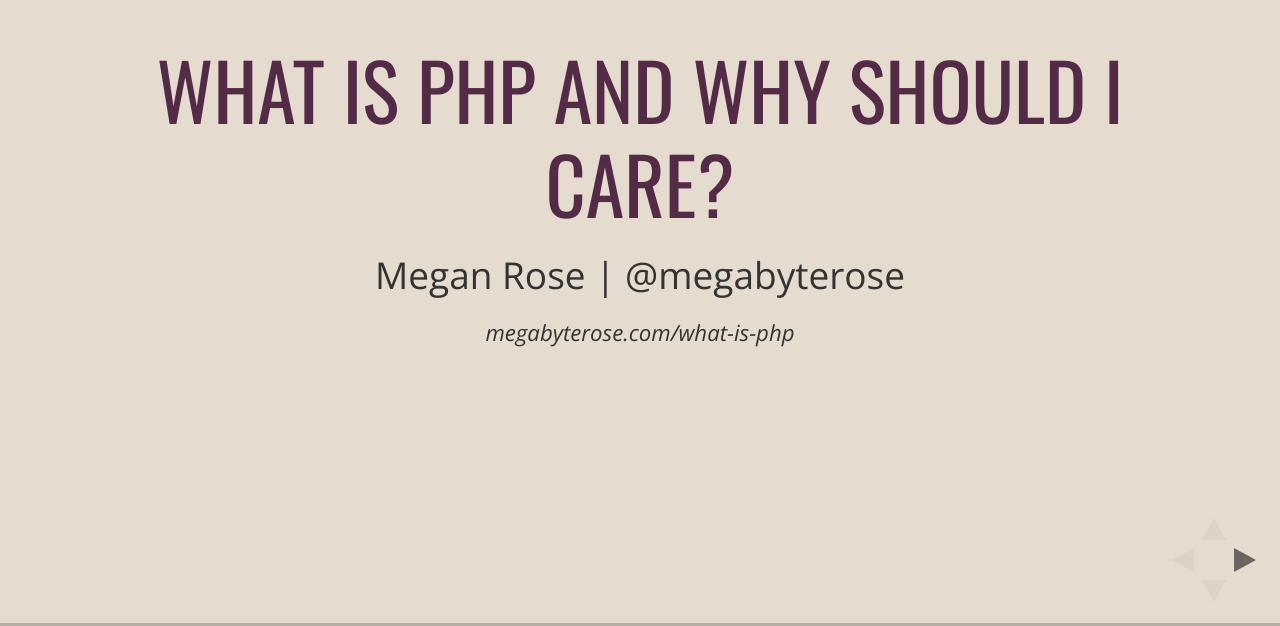
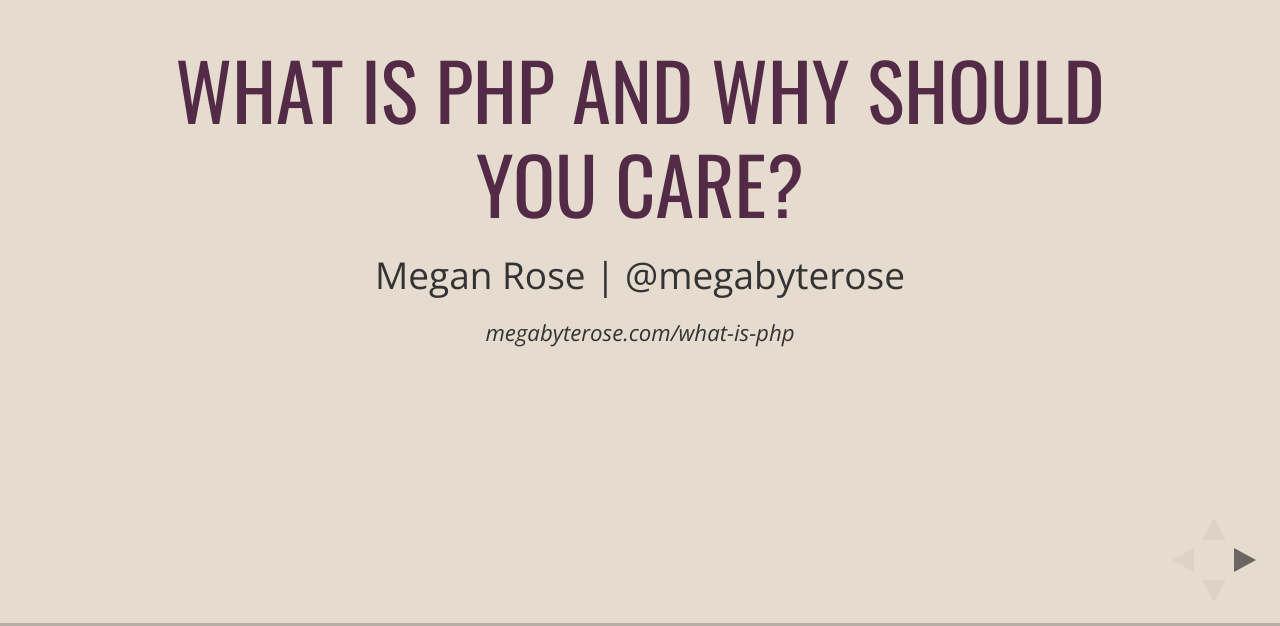
Before and after one commit to megmorsie/what-is-php, a website: page index.html in a window 1280 px wide. Shown: the part 174-800 px from the top of the page. Drawn offline with nearby package versions, Linux system fonts and the light colour scheme.

Commit message:
Renamed to match Meetup title.

```diff
--- a/index.html
+++ b/index.html
@@ -4,7 +4,7 @@
 		<meta charset="utf-8">
 		<meta name="viewport" content="width=device-width, initial-scale=1.0, maximum-scale=1.0, user-scalable=no">
 
-		<title>What is PHP and Why Should I Care?</title>
+		<title>What is PHP and Why Should You Care?</title>
 
 		<link rel="stylesheet" href="css/reveal.css">
 		<link rel="stylesheet" href="css/theme/tan-purple.css">
@@ -25,7 +25,7 @@
 		<div class="reveal">
 			<div class="slides">
 				<section>
-					<h2>What is PHP and Why Should I Care?</h2>
+					<h2>What is PHP and Why Should You Care?</h2>
 					<p>Megan Rose | @megabyterose</p>
 					<small><em>megabyterose.com/what-is-php</em></small>
 					<aside class="notes">
```
Also changed, not shown: README.md.
